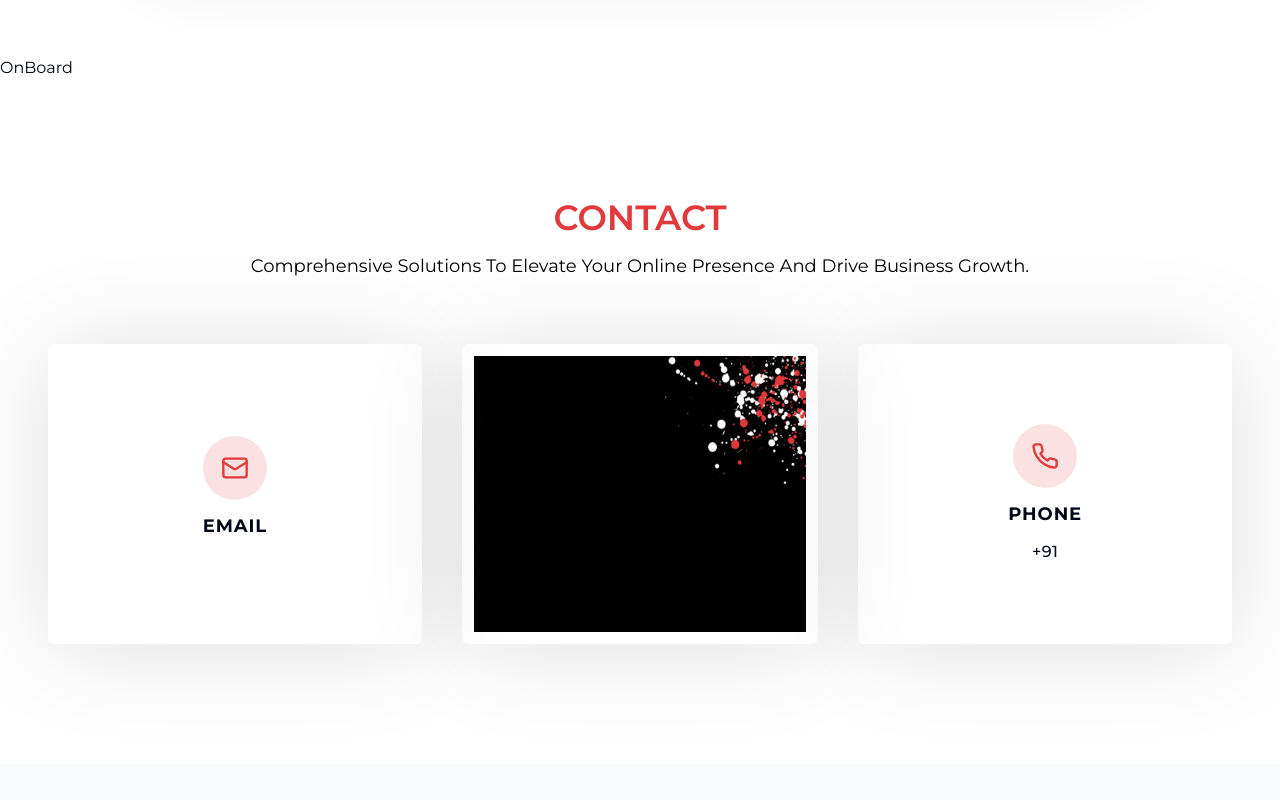
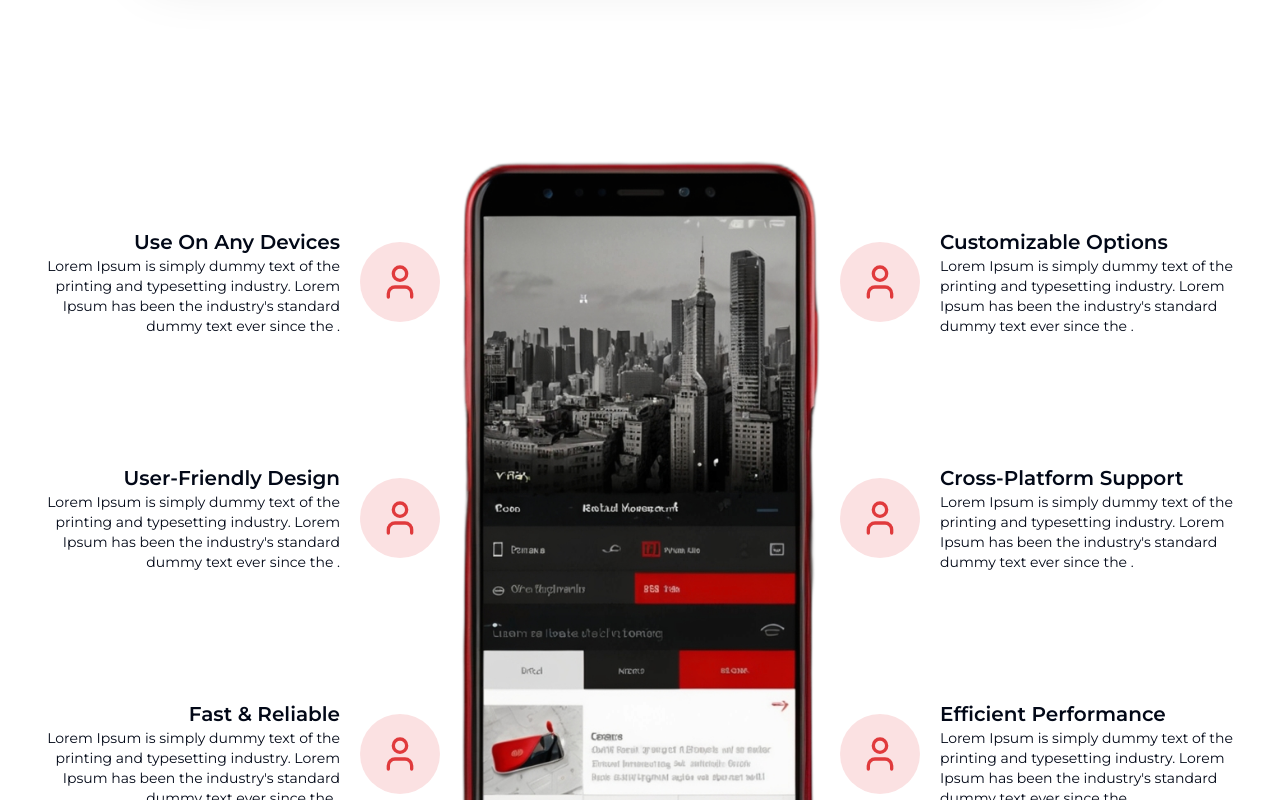
Before and after one commit to raveenrv904/TheNetSense-NextJs, a Next.js app: page / in a window 1280 px wide. Shown: the part 1000-1800 px from the top of the page. Built offline with nearby package versions, Linux system fonts and the light colour scheme.

Commit message:
Added Onboard Section and Responsive

```diff
--- a/components/Contact.tsx
+++ b/components/Contact.tsx
@@ -8,7 +8,7 @@ import ContactMiddle from "./assets/247.gif";
 
 const Contact = () => {
   return (
-    <section className="w-full px-4 py-20 md:px-8 lg:px-12 h-auto my-10">
+    <section className="w-full px-4 py-20 md:px-8 lg:px-12 h-auto my-10 mt-0">
       <TitleSection
         title="contact"
         description="Comprehensive solutions to elevate your online presence and drive business growth."
--- a/components/OnBoard.tsx
+++ b/components/OnBoard.tsx
@@ -1,7 +1,64 @@
 import React from "react";
 
+// import { ContainerScroll } from "./ui/container-scroll-animation";
+import OnBoardCard from "./OnBoardCard";
+import { User } from "lucide-react";
+import Image from "next/image";
+
+import OnBoardImage from "./assets/Onboard.png";
+
 const OnBoard = () => {
-  return <div>OnBoard</div>;
+  return (
+    <section className="flex mt-32 md:mt-0 flex-col lg:flex-row justify-center items-center mx-5 lg:mx-10 py-10 lg:py-20">
+      <div className="flex flex-col gap-6 sm:gap-8 lg:gap-32">
+        <OnBoardCard
+          title="Use On Any Devices"
+          desc="Lorem Ipsum is simply dummy text of the printing and typesetting industry. Lorem Ipsum has been the industry's standard dummy text ever since the ."
+          Icon={User}
+          isLeft
+        />
+        <OnBoardCard
+          title="User-Friendly Design"
+          desc="Lorem Ipsum is simply dummy text of the printing and typesetting industry. Lorem Ipsum has been the industry's standard dummy text ever since the ."
+          Icon={User}
+          isLeft
+        />
+        <OnBoardCard
+          title="Fast & Reliable"
+          desc="Lorem Ipsum is simply dummy text of the printing and typesetting industry. Lorem Ipsum has been the industry's standard dummy text ever since the ."
+          Icon={User}
+          isLeft
+        />
+      </div>
+
+      {/* <ContainerScroll /> */}
+      <Image
+        src={OnBoardImage}
+        width={370}
+        height={774}
+        alt="Onboard Mobile Image"
+        className="w-[400px] p-5 h-auto my-8 lg:my-0"
+      />
+
+      <div className="flex flex-col gap-6 sm:gap-8 lg:gap-32">
+        <OnBoardCard
+          title="Customizable Options"
+          desc="Lorem Ipsum is simply dummy text of the printing and typesetting industry. Lorem Ipsum has been the industry's standard dummy text ever since the ."
+          Icon={User}
+        />
+        <OnBoardCard
+          title="Cross-Platform Support"
+          desc="Lorem Ipsum is simply dummy text of the printing and typesetting industry. Lorem Ipsum has been the industry's standard dummy text ever since the ."
+          Icon={User}
+        />
+        <OnBoardCard
+          title="Efficient Performance"
+          desc="Lorem Ipsum is simply dummy text of the printing and typesetting industry. Lorem Ipsum has been the industry's standard dummy text ever since the ."
+          Icon={User}
+        />
+      </div>
+    </section>
+  );
 };
 
 export default OnBoard;
--- /dev/null
+++ b/components/OnBoardCard.tsx
@@ -0,0 +1,48 @@
+import { LucideIcon } from "lucide-react";
+import React from "react";
+
+type Props = {
+  title: string;
+  desc: string;
+  Icon: LucideIcon;
+  isLeft?: boolean;
+};
+
+const OnBoardCard = ({ title, desc, Icon, isLeft }: Props) => {
+  return (
+    <>
+      {!isLeft && (
+        <div className="flex flex-col md:flex-row  items-center gap-5">
+          <div className="">
+            <div className="bg-secondary p-5 rounded-full">
+              <Icon className="text-primary w-10 h-10" />
+            </div>
+          </div>
+          <div className="flex flex-col md:block text-center md:text-left">
+            <h3 className="font-semibold text-xl">{title}</h3>
+            <p className="max-w-[400px] text-sm">{desc}</p>
+          </div>
+        </div>
+      )}
+      {isLeft && (
+        <div className="flex flex-col-reverse md:flex-row  items-center gap-5">
+          <div className="">
+            <h3 className="font-semibold text-xl text-center md:text-right">
+              {title}
+            </h3>
+            <p className="max-w-[400px] text-sm text-center md:text-right">
+              {desc}
+            </p>
+          </div>
+          <div className="flex flex-col md:block text-center md:text-left">
+            <div className="bg-secondary p-5 rounded-full">
+              <Icon className="text-primary w-10 h-10" />
+            </div>
+          </div>
+        </div>
+      )}
+    </>
+  );
+};
+
+export default OnBoardCard;
--- /dev/null
+++ b/components/ui/container-scroll-animation.tsx
@@ -0,0 +1,79 @@
+/* eslint-disable @typescript-eslint/no-explicit-any */
+"use client";
+import React, { useRef } from "react";
+import { useScroll, useTransform, motion, MotionValue } from "framer-motion";
+import Image from "next/image";
+
+import OnBoardImage from "../assets/Onboard.png";
+
+export const ContainerScroll = () => {
+  const containerRef = useRef<HTMLDivElement>(null);
+  const { scrollYProgress } = useScroll({
+    target: containerRef,
+  });
+  const [isMobile, setIsMobile] = React.useState(false);
+
+  React.useEffect(() => {
+    const checkMobile = () => {
+      setIsMobile(window.innerWidth <= 768);
+    };
+    checkMobile();
+    window.addEventListener("resize", checkMobile);
+    return () => {
+      window.removeEventListener("resize", checkMobile);
+    };
+  }, []);
+
+  const scaleDimensions = () => {
+    return isMobile ? [0.8, 1] : [1.1, 1];
+  };
+
+  const rotate = useTransform(scrollYProgress, [0, 1], [20, 0]);
+  const scale = useTransform(scrollYProgress, [0, 1], scaleDimensions());
+  const translateY = useTransform(scrollYProgress, [0, 1], [0, -50]);
+
+  return (
+    <div
+      className="h-[50rem] md:h-[80rem] flex items-center justify-center relative p-5 md:p-7 lg:p-10"
+      ref={containerRef}
+    >
+      <div
+        className="relative"
+        style={{
+          perspective: "1000px",
+        }}
+      >
+        <Card rotate={rotate} translateY={translateY} scale={scale} />
+      </div>
+    </div>
+  );
+};
+
+export const Card = ({
+  rotate,
+  scale,
+  translateY,
+}: {
+  rotate: MotionValue<number>;
+  scale: MotionValue<number>;
+  translateY: MotionValue<number>;
+}) => {
+  return (
+    <motion.div
+      style={{
+        rotateX: rotate,
+        scale,
+        translateY,
+      }}
+      className="w-[80vw] max-w-[300px] md:max-w-[370px] mx-auto"
+    >
+      <Image
+        src={OnBoardImage}
+        width={370}
+        height={774}
+        alt="Onboard Mobile Image"
+        className="w-full h-auto my-8 lg:my-0"
+      />
+    </motion.div>
+  );
+};
```
Also changed, not shown: components/assets/Onboard.png (added).
